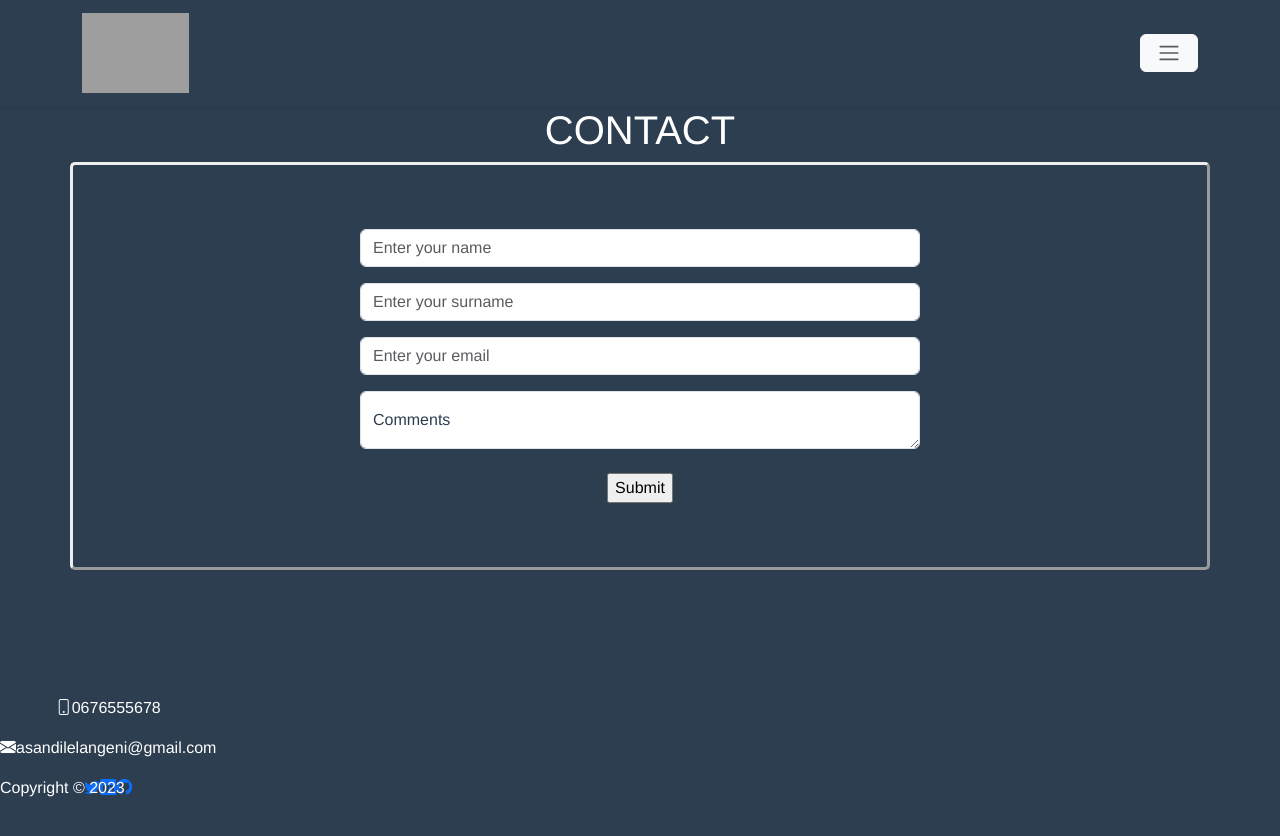
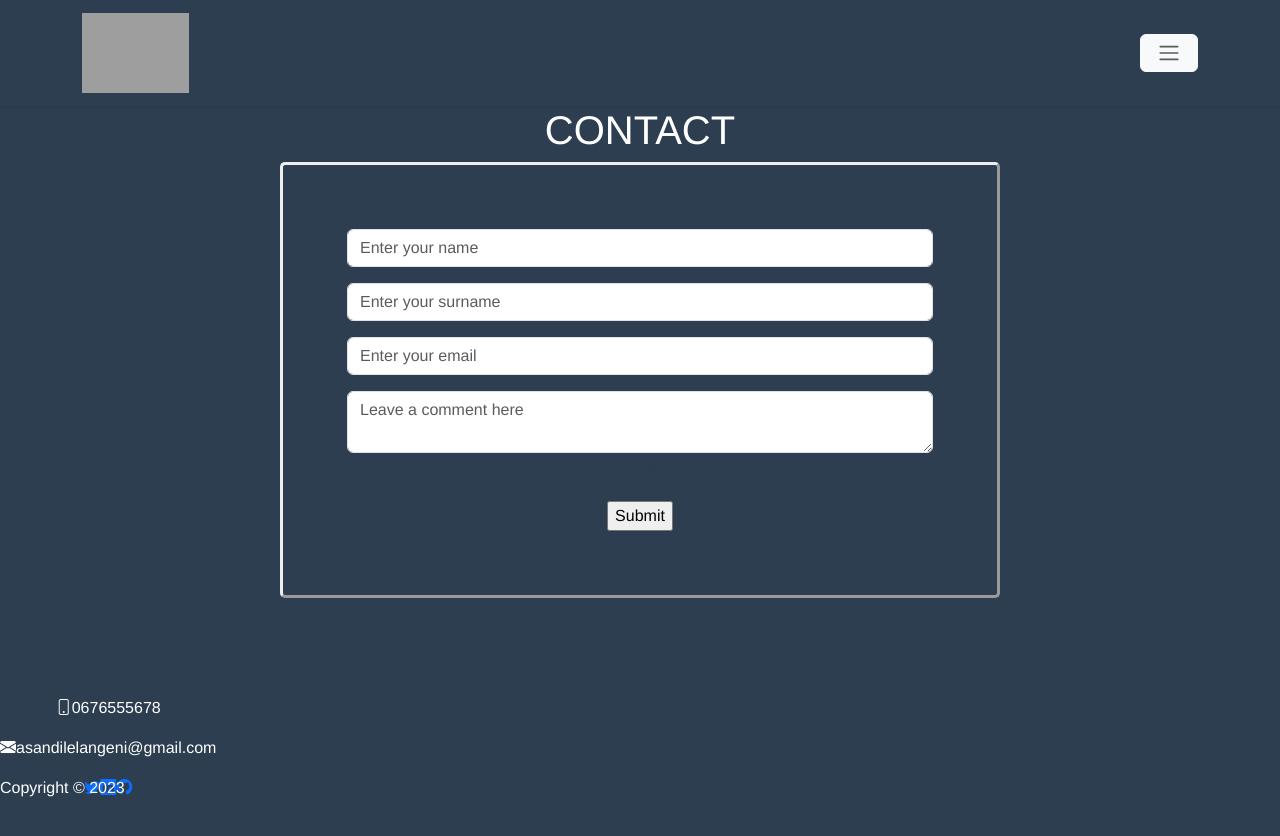
Before and after one commit to Asandile26/Vue-Portfolio, a Vue app: page /Contact in a window 1280 px wide. Shown: the top 836 px of the page. Built offline with nearby package versions, Linux system fonts and the light colour scheme; grey boxes are pictures that could not be loaded.

Commit message:
another one

```diff
--- a/src/components/Contact.vue
+++ b/src/components/Contact.vue
@@ -1,8 +1,8 @@
 <template lang="">
-    <div class="Contact">
+    <div class="Container-fluid">
     <h1>CONTACT</h1>
-    <div class="form container">
-        <form action="https://formspree.io/f/mgebedqd" method="post">
+    <div class="container1-fluid">
+        <form class="form container" action="https://formspree.io/f/mgebedqd" method="post">
                 <div class="mb-3 text-center">
                 <input type="text" class="form-control" id="exampleInputName1" name="Name" aria-describedby="nameHelp" placeholder="Enter your name" required v-model="name">
                 </div>
@@ -14,12 +14,15 @@
                 <input type="email" class="form-control" id="exampleInputEmail1" name="Email" placeholder="Enter your email" required v-modal="Email">
                 <div id="messagedHelp" class="form-text"></div>
                 </div>
-            <div class="form-floating mb-4">
+                <div class="mb-4">
                 <textarea class="form-control" placeholder="Leave a comment here" id="floatingTextarea"></textarea>
                 <label for="floatingTextarea">Comments</label>
                 </div>
                 <input type="submit" id="submit" placeholder="Submit" v-on:click.prevent="handleSubmit">
+
+
         </form>
+    </div>
     </div>
 <footer>
           <p><i class="bi bi-phone text-light"></i>0676555678</p>
@@ -28,7 +31,6 @@
           <a href="https://www.linkedin.com/in/asandile-langeni-05b027201/" target="_blank"><i class="fab fa-linkedin-in"></i><i class="bi bi-linkedin"></i></a>
           <a href="https://github.com/Asandile26"><i class="bi bi-github"></i></a>
       </footer>
-    </div>
 </template>
 <script>
 export default {
@@ -50,10 +52,17 @@ export default {
 }
 </script>
 <style>
+/* input{
+    width: 100%;
+} */
+.container1{
+    width: 35rem;
+}
 form {
     justify-content: center;
-    width: 35rem;
+    /* width: 35rem; */
     margin:auto;
+    width: 100%;
 
 }
 .form{
@@ -61,5 +70,17 @@ form {
     padding: 4rem;
     margin:0, 30rem;
     border-radius: 5px;
+    width: 45rem;
+}
+
+@media screen and (max-width: 574px) {
+    .form{
+        width: 28rem;
+    }
+}
+@media screen and (max-width: 461px) {
+    .form{
+        width: 24rem;
+    }
 }
 </style>
--- a/src/components/Resume.vue
+++ b/src/components/Resume.vue
@@ -1,7 +1,7 @@
 <template>
     <div>
         <h2>EDUCATION</h2>
-        <table class="table">
+        <table class="table table-dark">
   <thead>
     <tr>
       <th scope="col">Year</th>
@@ -18,7 +18,7 @@
   </tbody>
 </table>
     <h2>WORK EXPERIENCE</h2>
-    <table class="table">
+    <table class="table table-dark">
   <thead>
     <tr>
       <th scope="col">Year</th>
@@ -86,5 +86,7 @@ data() {
 
 </script>
 <style>
-
+thead{
+  border-bottom: 5px white solid;
+}
 </style>
--- a/src/views/AboutView.vue
+++ b/src/views/AboutView.vue
@@ -22,6 +22,7 @@
   color:white;
   justify-content: center;
   align-items: center;
+  /* flex-direction: column; */
 }
 .intro > div{
   width: 50%;
```
Also changed, not shown: firebase.json (added), 1 other file (tests, documents, lock files or other folders). Lines whose indentation alone changed are shown as unchanged.
